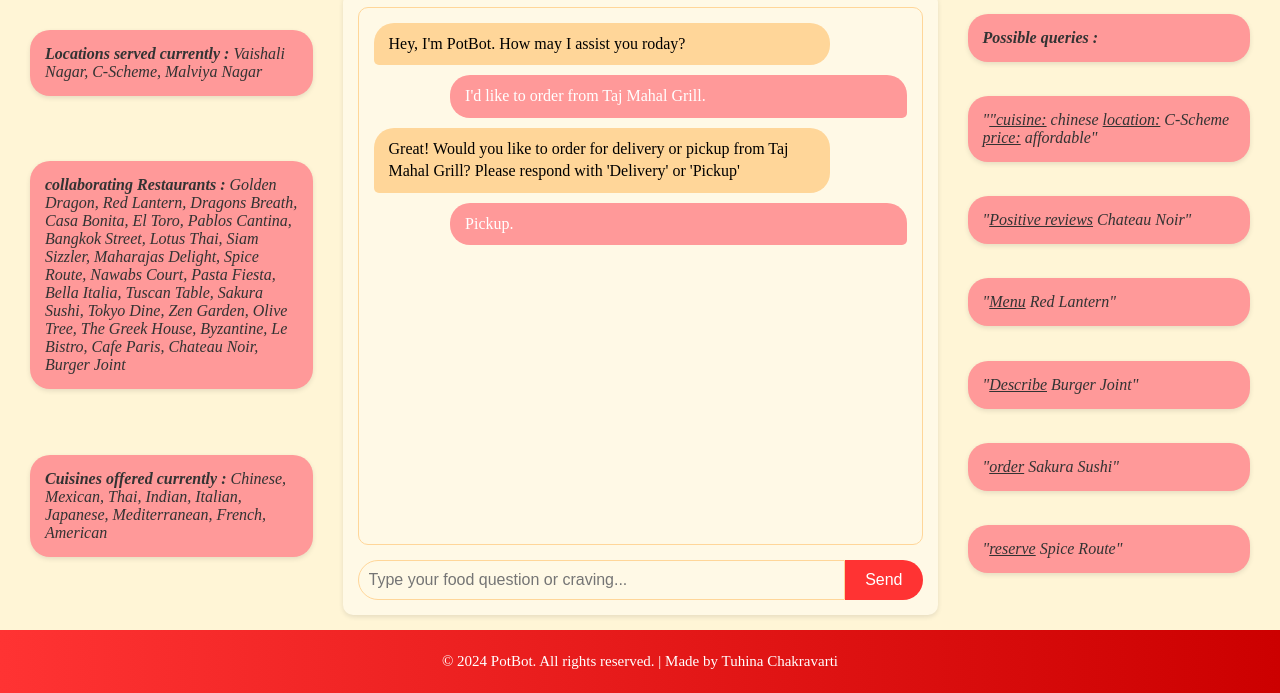
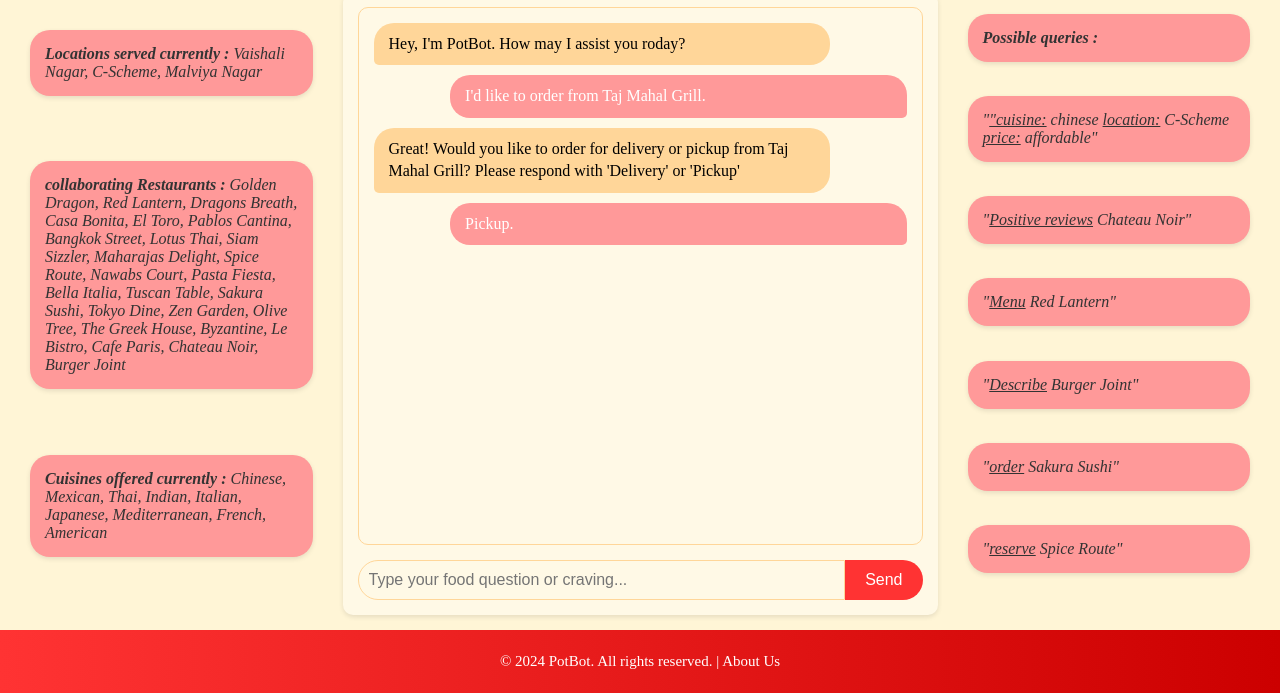
Before and after one commit to ttuhina/PotBot, a website: page webpage/home.html in a window 1280 px wide. Shown: the part 107-800 px from the top of the page. Drawn offline with Linux system fonts and the light colour scheme.

Commit message:
Update home.html

```diff
--- a/webpage/home.html
+++ b/webpage/home.html
@@ -134,7 +134,7 @@
             </div>
         </main>
         <footer>
-            <p>&copy; 2024 PotBot. All rights reserved. | <a href="about.html">Made by Tuhina Chakravarti</a></p>
+            <p>&copy; 2024 PotBot. All rights reserved. | <a href="about.html">About Us</a></p>
         </footer>
     </div>
 </body>
```
